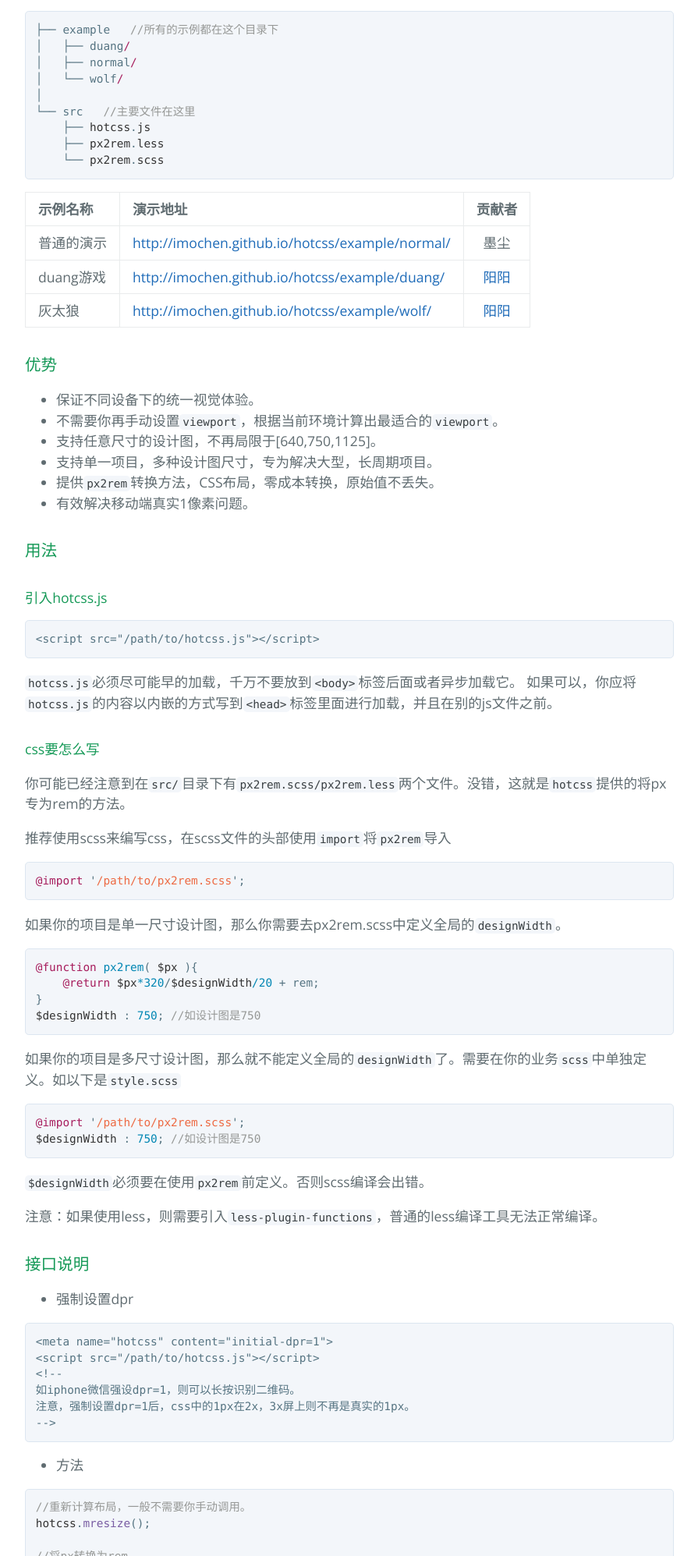
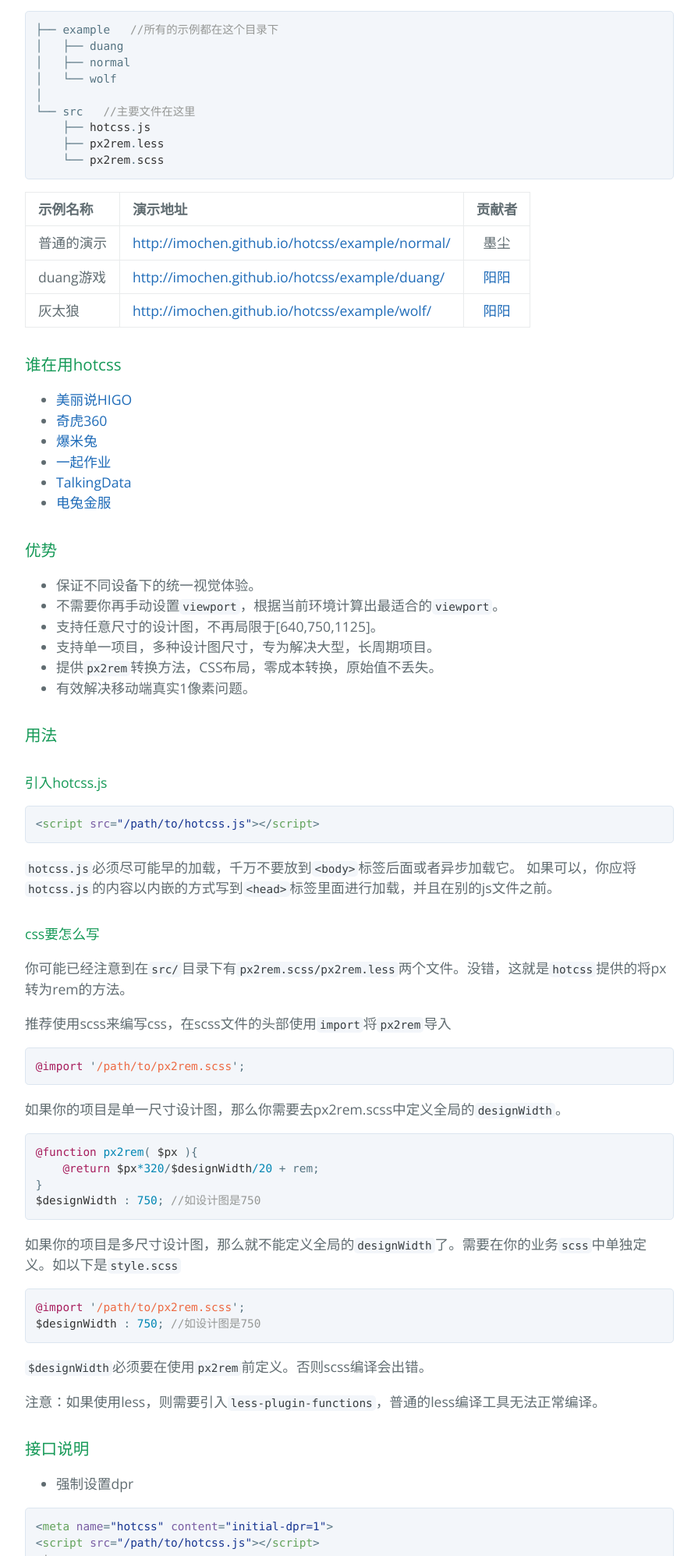
Before and after one commit to imochen/hotcss, a plain HTML site: page index.html in a window 1280 px wide. Shown: the part 805-2800 px from the top of the page at 78% size, without its empty margins (192-1087 px from the left). Drawn offline with nearby package versions, Linux system fonts and the light colour scheme.

```diff
--- a/index.html
+++ b/index.html
@@ -37,9 +37,9 @@
 </ul>
 
 <div class="highlight highlight-source-js"><pre>├── example   <span class="pl-c">//所有的示例都在这个目录下</span>
-│   ├── duang<span class="pl-k">/</span>
-│   ├── normal<span class="pl-k">/</span>
-│   └── wolf<span class="pl-k">/</span>
+│   ├── duang
+│   ├── normal
+│   └── wolf
 │
 └── src   <span class="pl-c">//主要文件在这里</span>
     ├── <span class="pl-smi">hotcss</span>.<span class="pl-smi">js</span>
@@ -74,6 +74,18 @@
 </table>
 
 <h3>
+<a id="谁在用hotcss" class="anchor" href="#%E8%B0%81%E5%9C%A8%E7%94%A8hotcss" aria-hidden="true"><span class="octicon octicon-link"></span></a>谁在用hotcss</h3>
+
+<ul>
+<li><a href="http://higo.meilishuo.com/">美丽说HIGO</a></li>
+<li><a href="http://www.360.com/">奇虎360</a></li>
+<li><a href="http://www.baomitu.com/">爆米兔</a></li>
+<li><a href="http://17zuoye.com/">一起作业</a></li>
+<li><a href="http://www.talkingdata.com/">TalkingData</a></li>
+<li><a href="http://www.diantujinfu.com/">电兔金服</a></li>
+</ul>
+
+<h3>
 <a id="优势" class="anchor" href="#%E4%BC%98%E5%8A%BF" aria-hidden="true"><span class="octicon octicon-link"></span></a>优势</h3>
 
 <ul>
@@ -91,8 +103,7 @@
 <h4>
 <a id="引入hotcssjs" class="anchor" href="#%E5%BC%95%E5%85%A5hotcssjs" aria-hidden="true"><span class="octicon octicon-link"></span></a>引入hotcss.js</h4>
 
-<pre><code>&lt;script src="/path/to/hotcss.js"&gt;&lt;/script&gt;
-</code></pre>
+<div class="highlight highlight-text-html-basic"><pre>&lt;<span class="pl-ent">script</span> <span class="pl-e">src</span>=<span class="pl-s"><span class="pl-pds">"</span>/path/to/hotcss.js<span class="pl-pds">"</span></span>&gt;&lt;/<span class="pl-ent">script</span>&gt;</pre></div>
 
 <p><code>hotcss.js</code>必须尽可能早的加载，千万不要放到<code>&lt;body&gt;</code>标签后面或者异步加载它。
 如果可以，你应将<code>hotcss.js</code>的内容以内嵌的方式写到<code>&lt;head&gt;</code>标签里面进行加载，并且在别的js文件之前。</p>
@@ -100,7 +111,7 @@
 <h4>
 <a id="css要怎么写" class="anchor" href="#css%E8%A6%81%E6%80%8E%E4%B9%88%E5%86%99" aria-hidden="true"><span class="octicon octicon-link"></span></a>css要怎么写</h4>
 
-<p>你可能已经注意到在<code>src/</code>目录下有<code>px2rem.scss/px2rem.less</code>两个文件。没错，这就是<code>hotcss</code>提供的将px专为rem的方法。</p>
+<p>你可能已经注意到在<code>src/</code>目录下有<code>px2rem.scss/px2rem.less</code>两个文件。没错，这就是<code>hotcss</code>提供的将px转为rem的方法。</p>
 
 <p>推荐使用scss来编写css，在scss文件的头部使用<code>import</code>将<code>px2rem</code>导入</p>
 
@@ -129,13 +140,12 @@
 <li>强制设置dpr</li>
 </ul>
 
-<pre><code>&lt;meta name="hotcss" content="initial-dpr=1"&gt;
-&lt;script src="/path/to/hotcss.js"&gt;&lt;/script&gt;
-&lt;!--
-如iphone微信强设dpr=1，则可以长按识别二维码。
-注意，强制设置dpr=1后，css中的1px在2x，3x屏上则不再是真实的1px。
---&gt;
-</code></pre>
+<div class="highlight highlight-text-html-basic"><pre>&lt;<span class="pl-ent">meta</span> <span class="pl-e">name</span>=<span class="pl-s"><span class="pl-pds">"</span>hotcss<span class="pl-pds">"</span></span> <span class="pl-e">content</span>=<span class="pl-s"><span class="pl-pds">"</span>initial-dpr=1<span class="pl-pds">"</span></span>&gt;
+&lt;<span class="pl-ent">script</span> <span class="pl-e">src</span>=<span class="pl-s"><span class="pl-pds">"</span>/path/to/hotcss.js<span class="pl-pds">"</span></span>&gt;&lt;/<span class="pl-ent">script</span>&gt;
+<span class="pl-c">&lt;!--</span>
+<span class="pl-c">如iphone微信强设dpr=1，则可以长按识别二维码。</span>
+<span class="pl-c">注意，强制设置dpr=1后，css中的1px在2x，3x屏上则不再是真实的1px。</span>
+<span class="pl-c">--&gt;</span></pre></div>
 
 <ul>
 <li>方法</li>
```
Also changed, not shown: params.json (+1 -1 lines).
